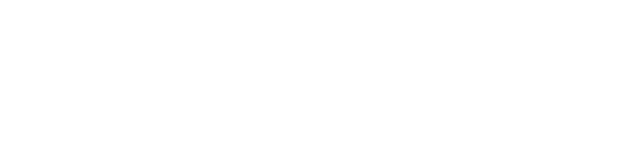
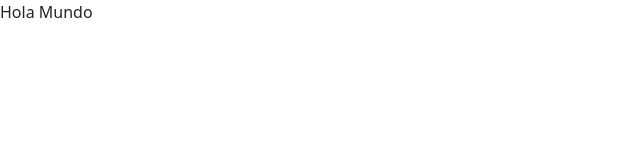
Before and after one commit to darknet122/T.P-1-Javascript, a plain HTML site: page index.html in a window 1280 px wide. Shown: the whole page, without its empty margins (0-640 px from the left). Drawn offline with nearby package versions, Linux system fonts and the light colour scheme.

Commit message:
puse el link del ejercicio 2 en el index

```diff
--- a/index.html
+++ b/index.html
@@ -12,7 +12,7 @@
 </head>
 <body>
     <script></script>
-    <script></script>
+    <script src="js/ejercicio2.js"></script>
     <script></script>
     <script></script>
     <script></script>
```
